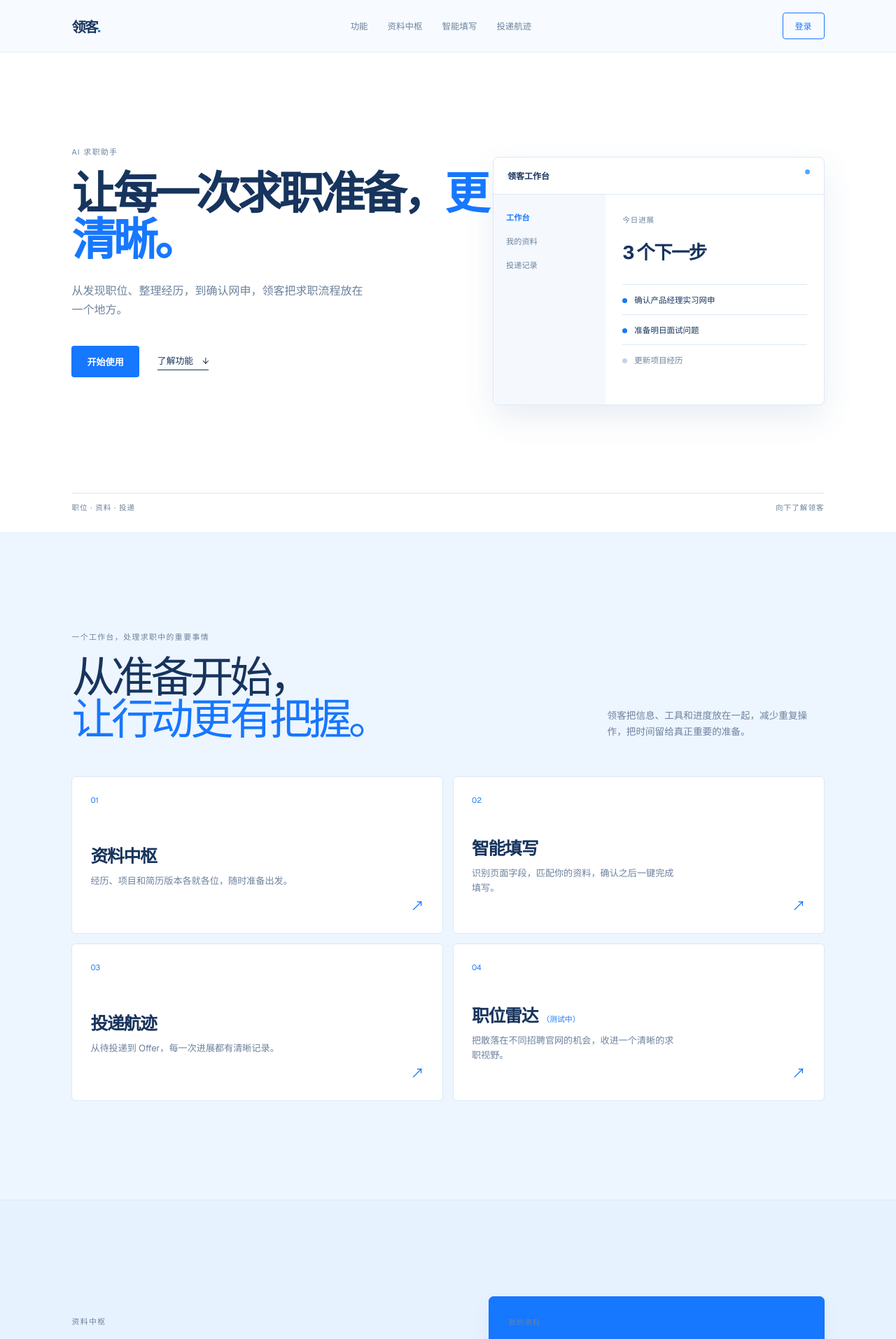
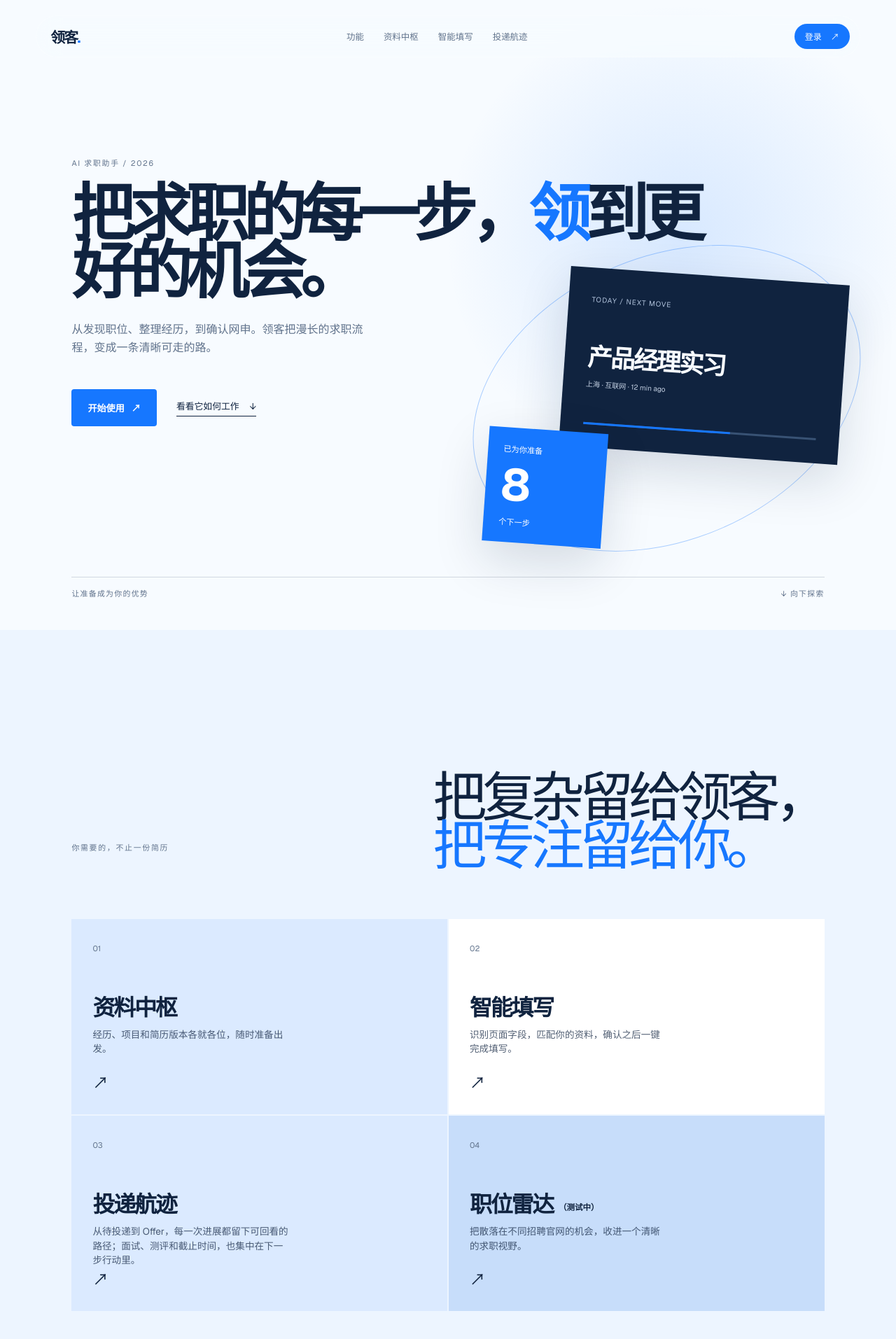
Before and after one commit to xiazhiyi99/LinkJobGo, a Next.js app in the folder apps/web/: page / in a window 1280 px wide. Shown: the top 1913 px of the page at 70% size. Built offline with nearby package versions, Linux system fonts and the light colour scheme.

Commit message:
Revert "Refine homepage into a calmer SaaS landing page"
This reverts commit 87493240ea14595a5fa72196952440d8bd10edea.

```diff
--- a/apps/web/app/page.tsx
+++ b/apps/web/app/page.tsx
@@ -5,10 +5,10 @@ import { gsap } from "gsap";
 import { ScrollTrigger } from "gsap/ScrollTrigger";
 
 const features = [
-  { title: "资料中枢", body: "经历、项目和简历版本各就各位，随时准备出发。", href: "#profile" },
-  { title: "智能填写", body: "识别页面字段，匹配你的资料，确认之后一键完成填写。", href: "#autofill" },
-  { title: "投递航迹", body: "从待投递到 Offer，每一次进展都有清晰记录。", href: "#applications" },
-  { title: "职位雷达", body: "把散落在不同招聘官网的机会，收进一个清晰的求职视野。", href: "#features", status: "测试中" },
+  { title: "资料中枢", body: "经历、项目和简历版本各就各位，随时准备出发。", className: "feature-a", href: "#profile" },
+  { title: "智能填写", body: "识别页面字段，匹配你的资料，确认之后一键完成填写。", className: "feature-b", href: "#autofill" },
+  { title: "投递航迹", body: "从待投递到 Offer，每一次进展都留下可回看的路径；面试、测评和截止时间，也集中在下一步行动里。", className: "feature-c", href: "#applications" },
+  { title: "职位雷达", body: "把散落在不同招聘官网的机会，收进一个清晰的求职视野。", className: "feature-d", status: "测试中", href: "#features" },
 ];
 
 export default function HomePage() {
@@ -17,10 +17,19 @@ export default function HomePage() {
   useLayoutEffect(() => {
     gsap.registerPlugin(ScrollTrigger);
     const context = gsap.context(() => {
-      gsap.from(".hero-copy > *", { y: 18, opacity: 0, duration: 0.6, stagger: 0.08, ease: "power2.out" });
-      gsap.from(".product-preview", { y: 18, opacity: 0, duration: 0.7, delay: 0.18, ease: "power2.out" });
-      gsap.utils.toArray<HTMLElement>(".reveal").forEach((element) => {
-        gsap.from(element, { y: 24, opacity: 0, duration: 0.55, ease: "power2.out", scrollTrigger: { trigger: element, start: "top 86%", once: true } });
+      gsap.from(".hero-copy > *", { y: 42, opacity: 0, duration: 1, stagger: 0.12, ease: "power3.out" });
+      gsap.from(".hero-visual", { scale: 0.86, rotate: 3, opacity: 0, duration: 1.3, delay: 0.25, ease: "power3.out" });
+      gsap.to(".scrub-word", {
+        opacity: 1,
+        stagger: 0.06,
+        scrollTrigger: { trigger: ".manifesto", start: "top 72%", end: "bottom 40%", scrub: true },
+      });
+      gsap.to(".pin-title", {
+        yPercent: 8,
+        scrollTrigger: { trigger: ".journey", start: "top top", end: "bottom bottom", scrub: true, pin: ".pin-title" },
+      });
+      gsap.utils.toArray<HTMLElement>(".journey-card").forEach((card) => {
+        gsap.from(card, { y: 80, opacity: 0, scrollTrigger: { trigger: card, start: "top 86%", end: "top 58%", scrub: true } });
       });
     }, page);
     return () => context.revert();
@@ -31,32 +40,29 @@ export default function HomePage() {
       <nav className="nav-wrap">
         <a className="wordmark" href="#top">领客<span>.</span></a>
         <div className="nav-links"><a href="#features">功能</a><a href="#profile">资料中枢</a><a href="#autofill">智能填写</a><a href="#applications">投递航迹</a></div>
-        <a className="nav-login" href="#workflow">登录</a>
+        <a className="nav-login" href="#workflow">登录 <span>↗</span></a>
       </nav>
 
       <section id="top" className="hero section-space">
         <div className="hero-copy">
-          <p className="eyebrow">AI 求职助手</p>
-          <h1>让每一次求职准备，<span>更清晰。</span></h1>
-          <p className="hero-lede">从发现职位、整理经历，到确认网申，领客把求职流程放在一个地方。</p>
-          <div className="hero-actions"><a className="button button-primary" href="#workflow">开始使用</a><a className="text-link" href="#features">了解功能 <span>↓</span></a></div>
+          <p className="eyebrow">AI 求职助手 / 2026</p>
+          <h1>把求职的每一步，<em>领</em>到更好的机会。</h1>
+          <p className="hero-lede">从发现职位、整理经历，到确认网申。领客把漫长的求职流程，变成一条清晰可走的路。</p>
+          <div className="hero-actions"><a className="button button-dark" href="#workflow">开始使用 <span>↗</span></a><a className="text-link" href="#workflow">看看它如何工作 <span>↓</span></a></div>
         </div>
-        <div className="product-preview" aria-label="领客产品界面示意">
-          <div className="preview-top"><span>领客工作台</span><span className="preview-dot" /></div>
-          <div className="preview-body"><div className="preview-sidebar"><span className="active">工作台</span><span>我的资料</span><span>投递记录</span></div><div className="preview-content"><span className="preview-label">今日进展</span><strong>3 个下一步</strong><div className="preview-task"><i />确认产品经理实习网申</div><div className="preview-task"><i />准备明日面试问题</div><div className="preview-task muted"><i />更新项目经历</div></div></div>
-        </div>
-        <div className="hero-bottom"><span>职位 · 资料 · 投递</span><span>向下了解领客</span></div>
+        <div className="hero-visual group"><div className="visual-orbit" /><div className="visual-card visual-card-main"><span className="card-kicker">TODAY / NEXT MOVE</span><strong>产品经理实习</strong><span className="card-meta">上海 · 互联网 · 12 min ago</span><div className="progress-line"><i /></div></div><div className="visual-card visual-card-float"><span>已为你准备</span><strong>8</strong><small>个下一步</small></div></div>
+        <div className="hero-bottom"><span>让准备成为你的优势</span><span>↓ 向下探索</span></div>
       </section>
 
       <section id="features" className="features section-space">
-        <div className="section-intro reveal"><div><p className="eyebrow">一个工作台，处理求职中的重要事情</p><h2>从准备开始，<br /><span>让行动更有把握。</span></h2></div><p className="section-note">领客把信息、工具和进度放在一起，减少重复操作，把时间留给真正重要的准备。</p></div>
-        <div className="feature-grid grid-flow-dense">{features.map((feature, index) => <a key={feature.title} href={feature.href} className="feature-card reveal"><span className="feature-index">0{index + 1}</span><div><h3>{feature.title}{feature.status && <small>（{feature.status}）</small>}</h3><p>{feature.body}</p></div><span className="arrow">↗</span></a>)}</div>
+        <div className="section-intro"><p className="eyebrow">你需要的，不止一份简历</p><h2>把复杂留给领客，<br /><span>把专注留给你。</span></h2></div>
+        <div className="bento-grid grid-flow-dense">{features.map((feature) => <a key={feature.title} href={feature.href} className={`feature-card ${feature.className} group`}><div><span className="feature-index">0{features.indexOf(feature) + 1}</span><h3>{feature.title}{feature.status && <small className="feature-status">（{feature.status}）</small>}</h3><p>{feature.body}</p></div><span className="arrow">↗</span></a>)}</div>
       </section>
 
-      <section id="workflow" className="feature-details">
-        <article id="profile" className="detail-panel detail-blue reveal"><div className="detail-copy"><p className="eyebrow">资料中枢</p><h2>你的经历，<br /><span>随时就位。</span></h2><p>教育经历、项目经验和简历版本集中管理。每一段认真走过的路，都能在下一次机会到来时准确出现。</p></div><div className="detail-visual profile-visual"><span className="visual-label">我的资料</span><strong>已完成</strong><div className="profile-progress"><i /></div><small>个人资料完整度 86%</small></div></article>
-        <article id="autofill" className="detail-panel detail-white reveal"><div className="detail-copy"><p className="eyebrow">智能填写</p><h2>少一点重复，<br /><span>多一点专注。</span></h2><p>领客识别招聘页面字段，匹配你已经保存的资料。你负责确认，领客负责把每一个空格填得恰到好处。</p></div><div className="detail-visual autofill-visual"><span className="visual-label">网申字段匹配</span><div className="fake-field">姓名 <b>林 先生</b><em>已匹配</em></div><div className="fake-field">教育经历 <b>华南理工大学</b><em>已匹配</em></div><div className="fake-field">项目经历 <b>增长策略项目</b><em>已匹配</em></div></div></article>
-        <article id="applications" className="detail-panel detail-soft reveal"><div className="detail-copy"><p className="eyebrow">投递航迹</p><h2>知道现在，<br /><span>下一步去哪。</span></h2><p>从待投递、测评、面试到 Offer，所有进展都在一条清晰的时间线上。不错过截止时间，也不忘记已经走过的路。</p></div><div className="detail-visual track-visual"><span className="visual-label">投递进度</span><div className="status-list"><div><i className="done" /><span>已投递</span><b>3</b></div><div><i className="current" /><span>面试中</span><b>1</b></div><div><i /><span>待处理</span><b>2</b></div></div></div></article>
+      <section id="workflow" className="feature-details section-space">
+        <article id="profile" className="detail-panel detail-blue"><div className="detail-number">01 / 03</div><div className="detail-copy"><p className="eyebrow">资料中枢</p><h2>你的经历，<br /><i>随时就位。</i></h2><p>教育经历、项目经验和简历版本集中管理。每一段认真走过的路，都能在下一次机会到来时准确出现。</p></div><div className="detail-visual profile-visual"><span className="visual-label">PROFILE / READY</span><strong>3</strong><small>份简历版本<br />已准备好</small></div></article>
+        <article id="autofill" className="detail-panel detail-white"><div className="detail-number">02 / 03</div><div className="detail-copy"><p className="eyebrow">智能填写</p><h2>少一点重复，<br /><i>多一点专注。</i></h2><p>领客识别招聘页面字段，匹配你已经保存的资料。你负责确认，领客负责把每一个空格填得恰到好处。</p></div><div className="detail-visual autofill-visual"><span className="visual-label">FORM / MATCHED</span><div className="fake-field">姓名 <b>林 先生</b><em>✓</em></div><div className="fake-field">教育经历 <b>华南理工大学</b><em>✓</em></div><div className="fake-field">项目经历 <b>增长策略项目</b><em>✓</em></div></div></article>
+        <article id="applications" className="detail-panel detail-navy"><div className="detail-number">03 / 03</div><div className="detail-copy"><p className="eyebrow">投递航迹</p><h2>知道现在，<br /><i>下一步去哪。</i></h2><p>从待投递、测评、面试到 Offer，所有进展都在一条清晰的航迹里。面试、测评和截止时间，也集中在你的下一步行动里。</p></div><div className="detail-visual track-visual"><span className="visual-label">APPLICATION / TRACK</span><div className="track-line"><i /><i /><i /><i /></div><div className="track-labels"><span>已投递</span><span>测评</span><span>面试</span><span>Offer</span></div></div></article>
       </section>
 
       <footer><a className="wordmark" href="#top">领客<span>.</span></a><span>为每一次认真准备，留一条更好的路径。</span><span>© 2026 领客</span></footer>
```
Also changed, not shown: apps/web/app/globals.css.
